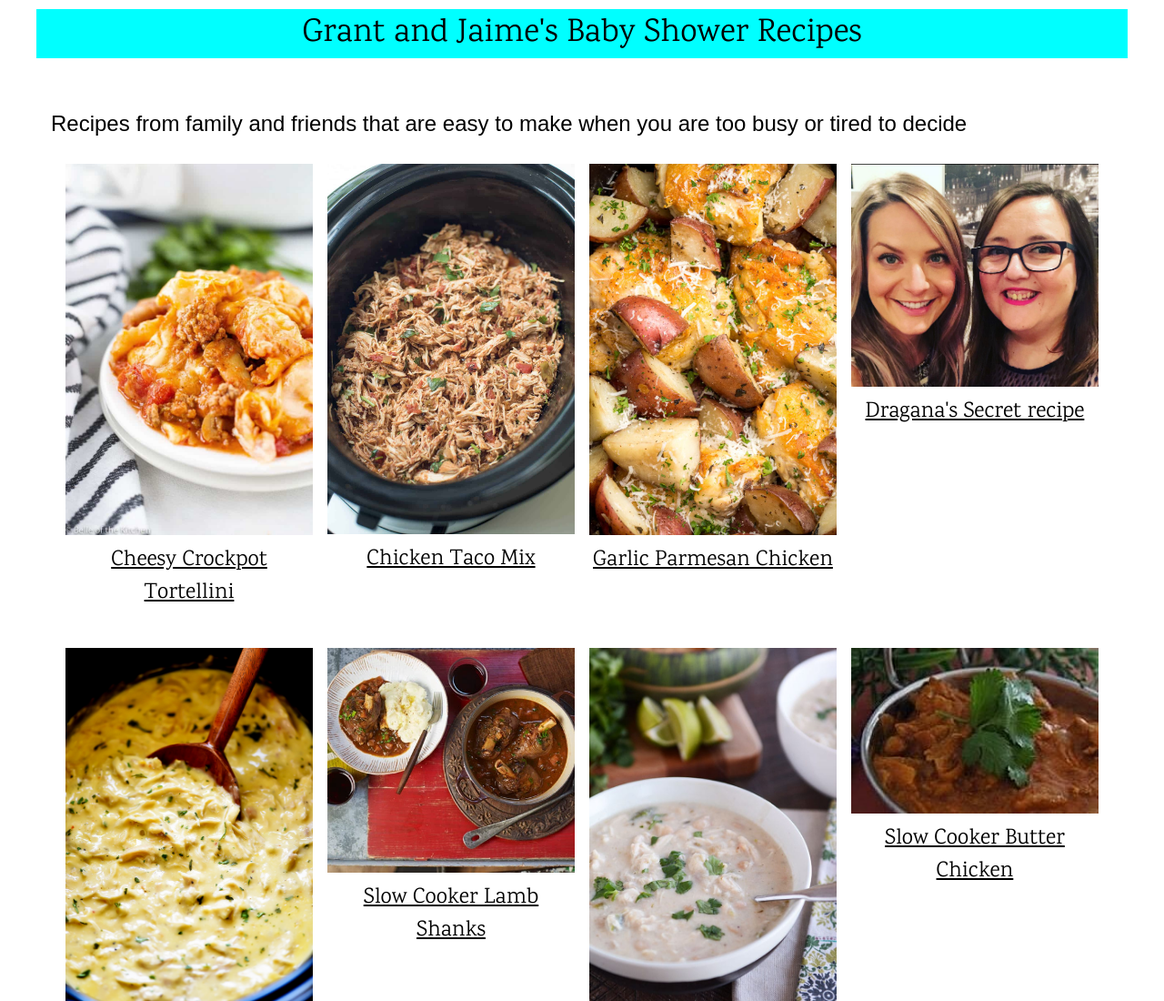
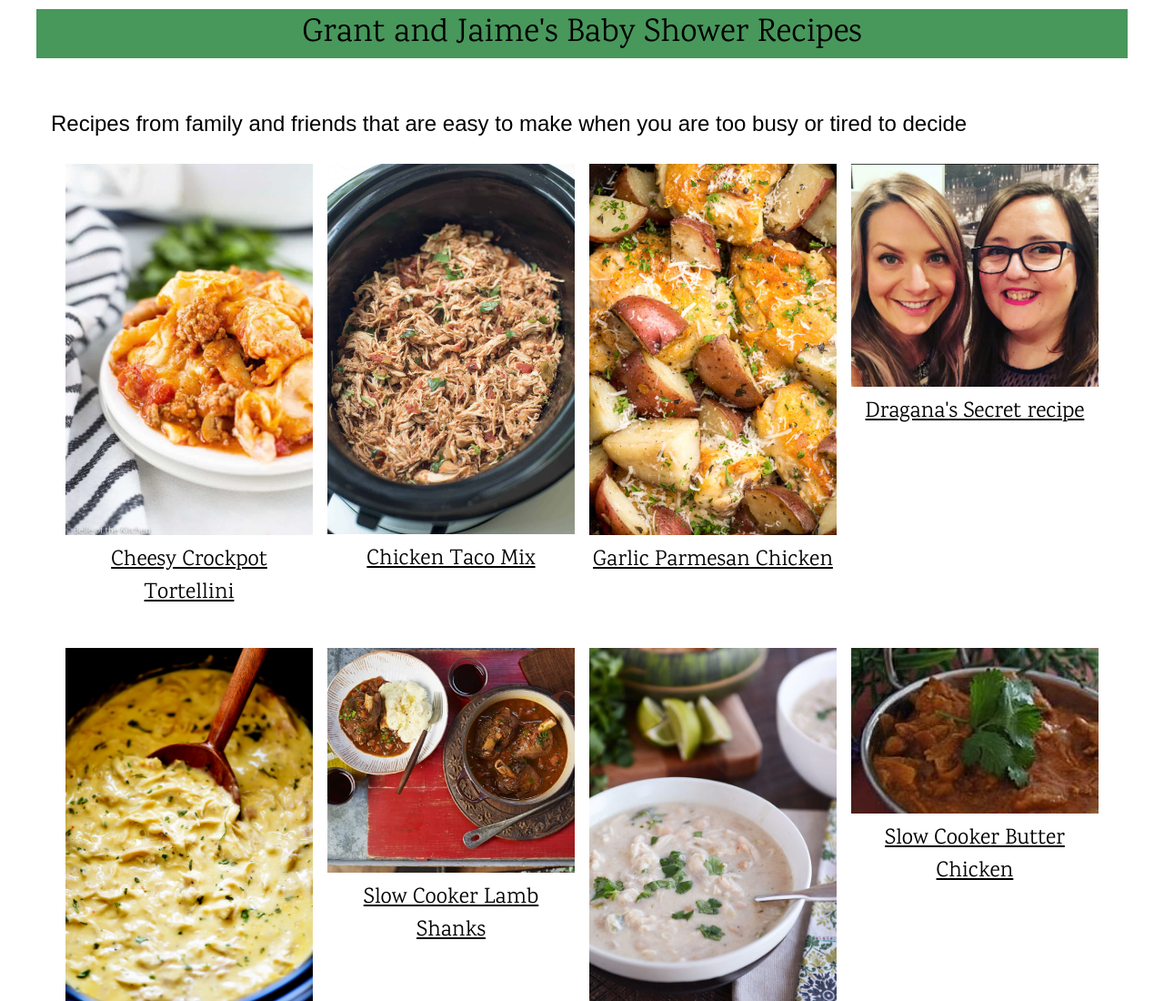
Before and after one commit to GrantShell/Jaime-Grant_BabyShower, a plain HTML site: page index.html in a window 1280 px wide. Shown: the top 1100 px of the page at 91% size. Drawn offline with nearby package versions, Linux system fonts and the light colour scheme.

Commit message:
changed title color

```diff
--- a/index.html
+++ b/index.html
@@ -52,7 +52,7 @@
         <!-- <div class="w3-right w3-padding-16">Mail</div> -->
         <div
           class="w3-center w3-padding-10"
-          style="background-color: aqua; font: bolder"
+          style="background-color: rgb(72, 151, 91); font: bolder"
         >
           <h1>Grant and Jaime's Baby Shower Recipes</h1>
         </div>
```
